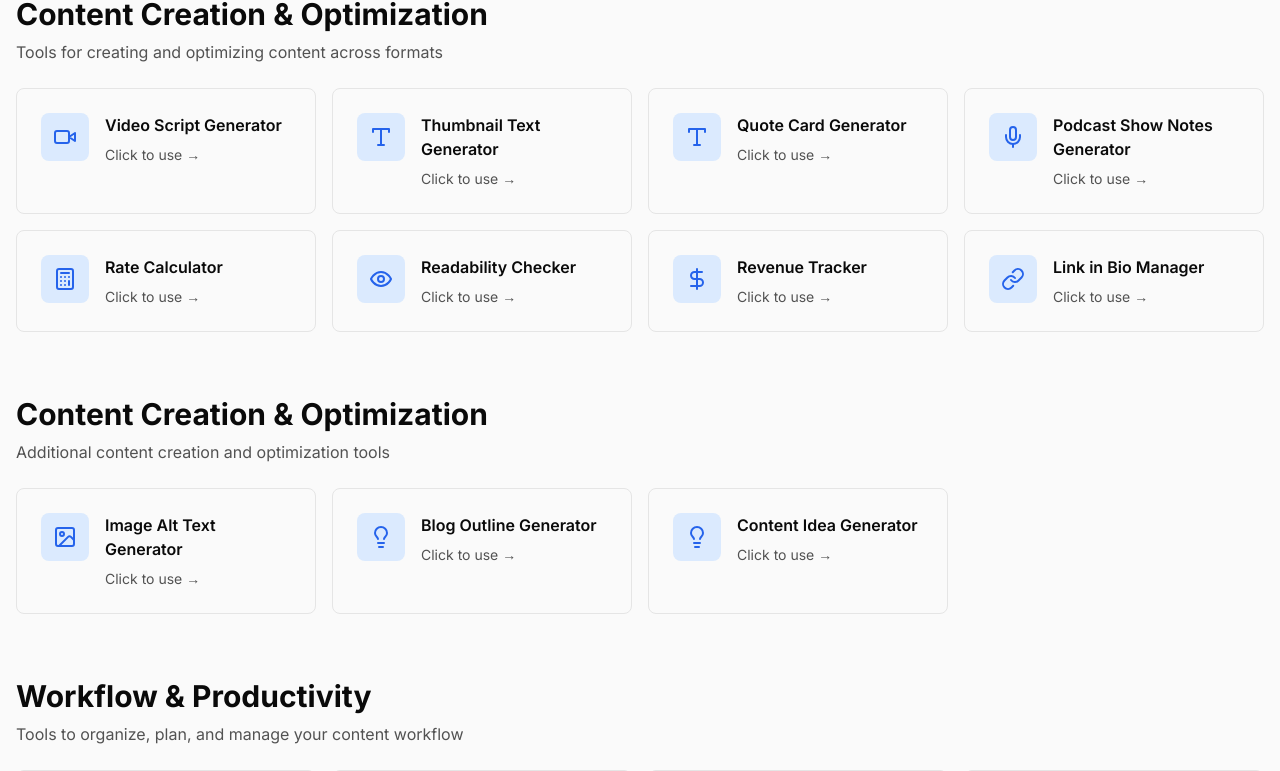
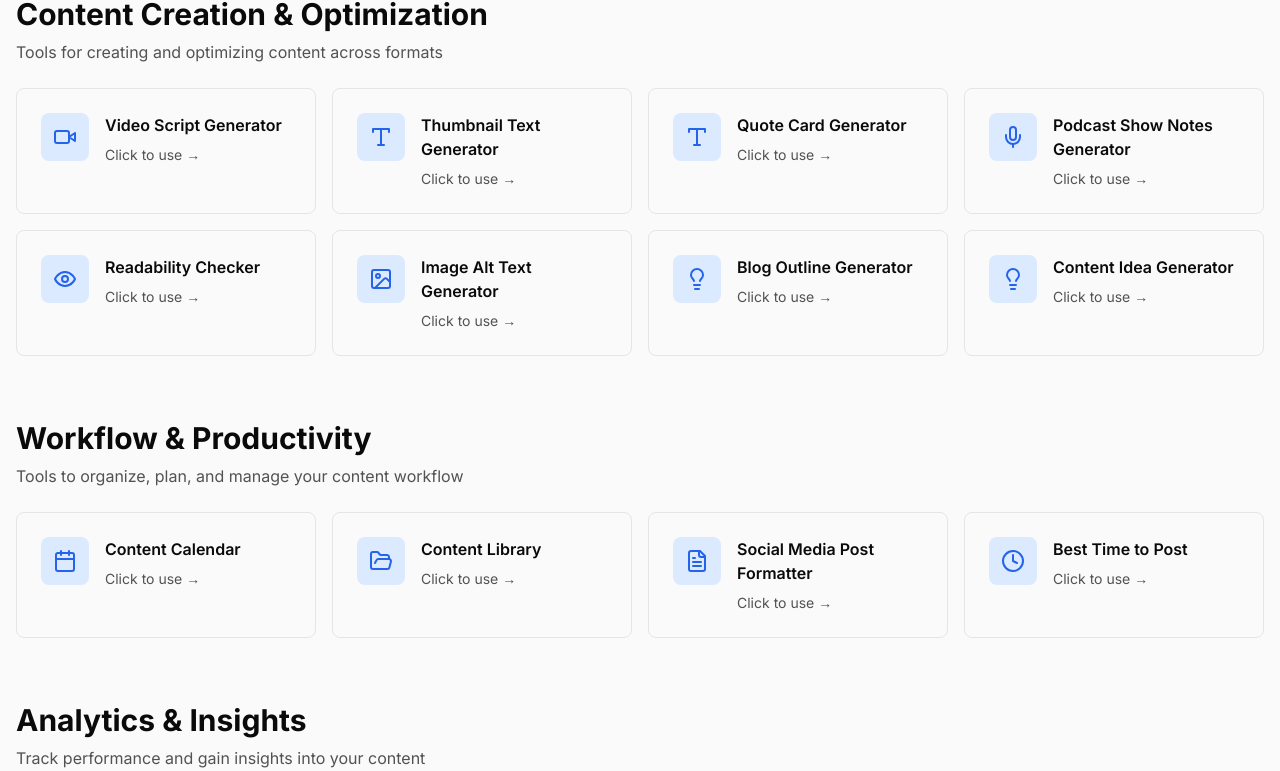
Before and after one commit to emasmela-dotcom/toolmarket365.com, a Next.js app: page /tools in a window 1280 px wide. Shown: the part 633-1404 px from the top of the page. Built offline with nearby package versions, Linux system fonts and the light colour scheme.

Commit message:
Fix duplicate section and properly organize Content Creation & Optimization tools

```diff
--- a/app/tools/page.tsx
+++ b/app/tools/page.tsx
@@ -41,16 +41,7 @@ const toolSections = [
       { name: 'Thumbnail Text Generator', slug: 'thumbnail-text-generator', icon: Type },
       { name: 'Quote Card Generator', slug: 'quote-card-generator', icon: Type },
       { name: 'Podcast Show Notes Generator', slug: 'podcast-show-notes-generator', icon: Mic },
-      { name: 'Rate Calculator', slug: 'rate-calculator', icon: Calculator },
       { name: 'Readability Checker', slug: 'readability-checker', icon: Eye },
-      { name: 'Revenue Tracker', slug: 'revenue-tracker', icon: DollarSign },
-      { name: 'Link in Bio Manager', slug: 'link-in-bio-manager', icon: LinkIcon },
-    ]
-  },
-  {
-    title: 'Content Creation & Optimization',
-    description: 'Additional content creation and optimization tools',
-    tools: [
       { name: 'Image Alt Text Generator', slug: 'image-alt-text-generator', icon: Image },
       { name: 'Blog Outline Generator', slug: 'blog-outline-generator', icon: Lightbulb },
       { name: 'Content Idea Generator', slug: 'content-idea-generator', icon: Lightbulb },
```
